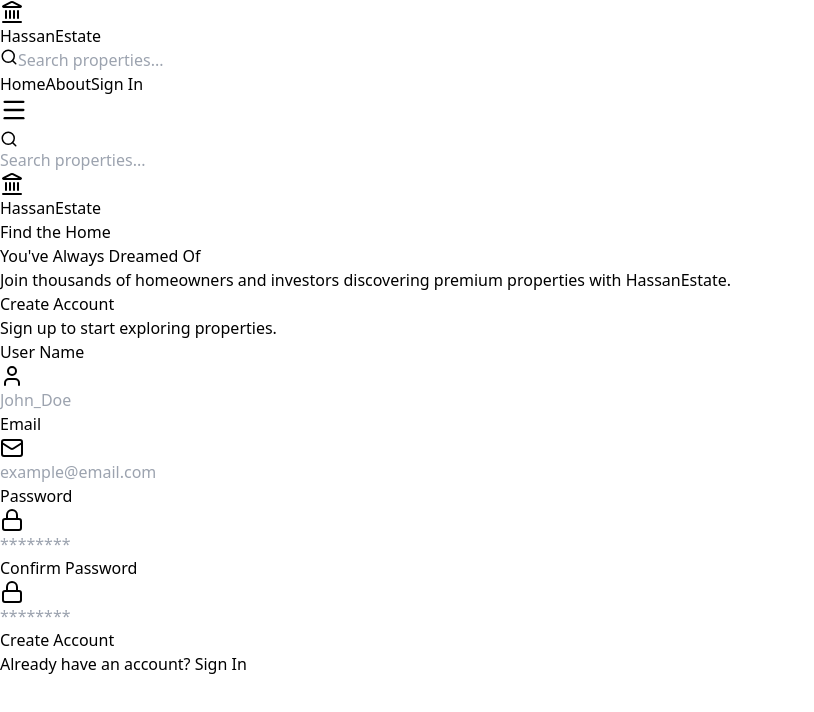
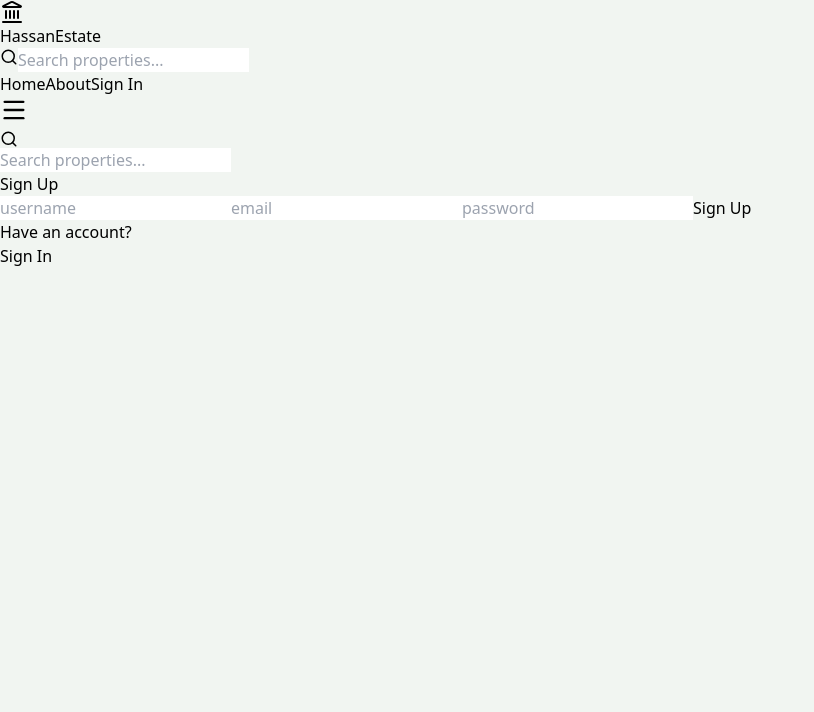
Before and after one commit to JAAN100/Real-Estate-Frontend, a React (Vite) app in the folder Frontend-Estate/: page /sign-up in a window 1280 px wide. Shown: the top 712 px of the page, without its empty margins (0-814 px from the left). Built offline with nearby package versions, Linux system fonts and the light colour scheme.

Commit message:
Complete UI for signup page

```diff
--- a/Frontend-Estate/src/index.css
+++ b/Frontend-Estate/src/index.css
@@ -1,3 +1,8 @@
 @tailwind base;
 @tailwind components;
 @tailwind utilities;
+
+
+body{
+  background-color: rgb(241, 245, 241);
+}
--- a/Frontend-Estate/src/pages/SignUp.jsx
+++ b/Frontend-Estate/src/pages/SignUp.jsx
@@ -3,125 +3,160 @@
 
 export default function SignUp() {
   return (
-    <div className="min-h-screen bg-gray-100 flex items-center justify-center px-4 py-10">
-      <div className="w-full max-w-5xl overflow-hidden rounded-2xl bg-white shadow-xl md:grid md:grid-cols-2">
-        {/* Left Side */}
-        <div className="hidden bg-emerald-600 text-white md:flex flex-col justify-center p-10">
-          <div className="flex items-center gap-2">
-            <Landmark className="h-8 w-8" />
-            <h1 className="text-3xl font-bold">HassanEstate</h1>
-          </div>
+    // <div className="min-h-screen bg-gray-100 flex items-center justify-center px-4 py-10">
+    //   <div className="w-full max-w-5xl overflow-hidden rounded-2xl bg-white shadow-xl md:grid md:grid-cols-2">
+    //     {/* Left Side */}
+    //     <div className="hidden bg-emerald-600 text-white md:flex flex-col justify-center p-10">
+    //       <div className="flex items-center gap-2">
+    //         <Landmark className="h-8 w-8" />
+    //         <h1 className="text-3xl font-bold">HassanEstate</h1>
+    //       </div>
 
-          <h2 className="mt-10 text-4xl font-bold leading-tight">
-            Find the Home
-            <br />
-            You've Always Dreamed Of
-          </h2>
+    //       <h2 className="mt-10 text-4xl font-bold leading-tight">
+    //         Find the Home
+    //         <br />
+    //         You've Always Dreamed Of
+    //       </h2>
 
-          <p className="mt-6 text-emerald-100 leading-7">
-            Join thousands of homeowners and investors discovering premium
-            properties with HassanEstate.
-          </p>
-        </div>
+    //       <p className="mt-6 text-emerald-100 leading-7">
+    //         Join thousands of homeowners and investors discovering premium
+    //         properties with HassanEstate.
+    //       </p>
+    //     </div>
 
-        {/* Right Side */}
-        <div className="p-8 md:p-12">
-          <div className="mb-8 text-center">
-            <h2 className="text-3xl font-bold text-gray-800">
-              Create Account
-            </h2>
+    //     {/* Right Side */}
+    //     <div className="p-8 md:p-12">
+    //       <div className="mb-8 text-center">
+    //         <h2 className="text-3xl font-bold text-gray-800">
+    //           Create Account
+    //         </h2>
 
-            <p className="mt-2 text-gray-500">
-              Sign up to start exploring properties.
-            </p>
-          </div>
+    //         <p className="mt-2 text-gray-500">
+    //           Sign up to start exploring properties.
+    //         </p>
+    //       </div>
 
-          <form className="space-y-5">
-            {/* Full Name */}
-            <div>
-              <label className="mb-2 block font-medium text-gray-700">
-                User Name
-              </label>
+    //       <form className="space-y-5">
+    //         {/* Full Name */}
+    //         <div>
+    //           <label className="mb-2 block font-medium text-gray-700">
+    //             User Name
+    //           </label>
 
-              <div className="relative">
-                <User className="absolute left-4 top-1/2 h-5 w-5 -translate-y-1/2 text-gray-400" />
+    //           <div className="relative">
+    //             <User className="absolute left-4 top-1/2 h-5 w-5 -translate-y-1/2 text-gray-400" />
 
-                <input
-                  type="text"
-                  placeholder="John_Doe"
-                  className="w-full rounded-lg border border-gray-300 py-3 pl-12 pr-4 focus:border-emerald-500 focus:outline-none"
-                />
-              </div>
-            </div>
+    //             <input
+    //               type="text"
+    //               placeholder="John_Doe"
+    //               className="w-full rounded-lg border border-gray-300 py-3 pl-12 pr-4 focus:border-emerald-500 focus:outline-none"
+    //             />
+    //           </div>
+    //         </div>
 
-            {/* Email */}
-            <div>
-              <label className="mb-2 block font-medium text-gray-700">
-                Email
-              </label>
+    //         {/* Email */}
+    //         <div>
+    //           <label className="mb-2 block font-medium text-gray-700">
+    //             Email
+    //           </label>
 
-              <div className="relative">
-                <Mail className="absolute left-4 top-1/2 h-5 w-5 -translate-y-1/2 text-gray-400" />
+    //           <div className="relative">
+    //             <Mail className="absolute left-4 top-1/2 h-5 w-5 -translate-y-1/2 text-gray-400" />
 
-                <input
-                  type="email"
-                  placeholder="example@email.com"
-                  className="w-full rounded-lg border border-gray-300 py-3 pl-12 pr-4 focus:border-emerald-500 focus:outline-none"
-                />
-              </div>
-            </div>
+    //             <input
+    //               type="email"
+    //               placeholder="example@email.com"
+    //               className="w-full rounded-lg border border-gray-300 py-3 pl-12 pr-4 focus:border-emerald-500 focus:outline-none"
+    //             />
+    //           </div>
+    //         </div>
 
-            {/* Password */}
-            <div>
-              <label className="mb-2 block font-medium text-gray-700">
-                Password
-              </label>
+    //         {/* Password */}
+    //         <div>
+    //           <label className="mb-2 block font-medium text-gray-700">
+    //             Password
+    //           </label>
 
-              <div className="relative">
-                <Lock className="absolute left-4 top-1/2 h-5 w-5 -translate-y-1/2 text-gray-400" />
+    //           <div className="relative">
+    //             <Lock className="absolute left-4 top-1/2 h-5 w-5 -translate-y-1/2 text-gray-400" />
 
-                <input
-                  type="password"
-                  placeholder="********"
-                  className="w-full rounded-lg border border-gray-300 py-3 pl-12 pr-4 focus:border-emerald-500 focus:outline-none"
-                />
-              </div>
-            </div>
+    //             <input
+    //               type="password"
+    //               placeholder="********"
+    //               className="w-full rounded-lg border border-gray-300 py-3 pl-12 pr-4 focus:border-emerald-500 focus:outline-none"
+    //             />
+    //           </div>
+    //         </div>
 
-            {/* Confirm Password */}
-            <div>
-              <label className="mb-2 block font-medium text-gray-700">
-                Confirm Password
-              </label>
+    //         {/* Confirm Password */}
+    //         <div>
+    //           <label className="mb-2 block font-medium text-gray-700">
+    //             Confirm Password
+    //           </label>
 
-              <div className="relative">
-                <Lock className="absolute left-4 top-1/2 h-5 w-5 -translate-y-1/2 text-gray-400" />
+    //           <div className="relative">
+    //             <Lock className="absolute left-4 top-1/2 h-5 w-5 -translate-y-1/2 text-gray-400" />
 
-                <input
-                  type="password"
-                  placeholder="********"
-                  className="w-full rounded-lg border border-gray-300 py-3 pl-12 pr-4 focus:border-emerald-500 focus:outline-none"
-                />
-              </div>
-            </div>
+    //             <input
+    //               type="password"
+    //               placeholder="********"
+    //               className="w-full rounded-lg border border-gray-300 py-3 pl-12 pr-4 focus:border-emerald-500 focus:outline-none"
+    //             />
+    //           </div>
+    //         </div>
 
-            <button
-              className="w-full rounded-lg bg-emerald-600 py-3 font-semibold text-white transition hover:bg-emerald-700"
-            >
-              Create Account
-            </button>
-          </form>
+    //         <button
+    //           className="w-full rounded-lg bg-emerald-600 py-3 font-semibold text-white transition hover:bg-emerald-700"
+    //         >
+    //           Create Account
+    //         </button>
+    //       </form>
 
-          <p className="mt-6 text-center text-gray-600">
-            Already have an account?{" "}
-            <Link
-              to="/sign-in"
-              className="font-semibold text-emerald-600 hover:underline"
-            >
-              Sign In
-            </Link>
-          </p>
-        </div>
+    //       <p className="mt-6 text-center text-gray-600">
+    //         Already have an account?{" "}
+    //         <Link
+    //           to="/sign-in"
+    //           className="font-semibold text-emerald-600 hover:underline"
+    //         >
+    //           Sign In
+    //         </Link>
+    //       </p>
+    //     </div>
+    //   </div>
+    // </div>
+    <div className="p-3 max-w-lg mx-auto">
+      <h1 className="text-3xl text-center font-semibold my-7">Sign Up</h1>
+      <form className="flex flex-col gap-5">
+        <input
+          className="border p-3
+          rounded-lg" type="text"
+          placeholder="username"
+          id="username"
+        />
+        <input
+          className="border p-3
+          rounded-lg" type="email"
+          placeholder="email"
+          id="email"
+        />
+        <input
+          className="border p-3
+          rounded-lg" type="password"
+          placeholder="password"
+          id="password"
+        />
+        <button disabled
+        className="bg-slate-700
+                   text-white p-3
+                      rounded-lg uppercase
+                      hover:opacity-95
+                      disabled:opacity-80">
+          Sign Up
+        </button>
+      </form>
+      <div className="flex gap-2 mt-5">
+        <p>Have an account?</p>
+        <Link to="/sign-in" className="text-blue-700">Sign In</Link>
       </div>
     </div>
   );
```
